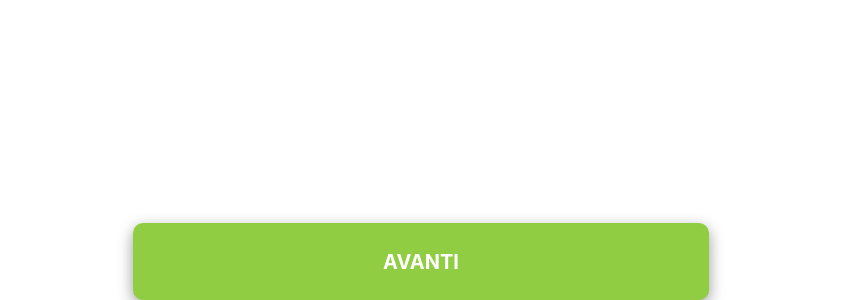
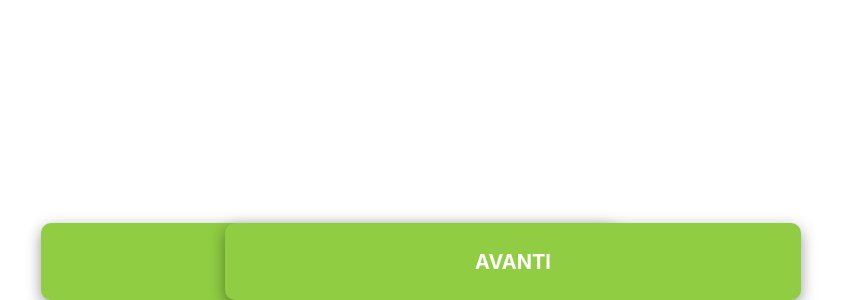
Before and after one commit to annabenettoni/NOVEZZINA, a React (Create React App) app in the folder novezzina/: page /spiegazione in a window 1280 px wide. Shown: the part 2145-2445 px from the top of the page, without its empty margins (219-1060 px from the left). Built offline with nearby package versions, Linux system fonts and the light colour scheme.

Commit message:
bottoni indietro ed avanti

```diff
--- a/novezzina/src/pages/css/spiegazione.css
+++ b/novezzina/src/pages/css/spiegazione.css
@@ -5,7 +5,7 @@
     align-items: center;
 }
 
-#styleAvanti-spiegazione{
+#styleAvanti-spiegazione-indietro{
     display: flex;
     justify-content: center;
     align-items: center;
@@ -15,6 +15,23 @@
     box-shadow: 0px 5px 15px rgba(0, 0, 0, 0.4);
     position: absolute;
     margin-top: 185%;
+    margin-right: 23vh;
+    z-index: 3;
+}
+
+#styleAvanti-spiegazione-avanti{
+    display: flex;
+    justify-content: center;
+    align-items: center;
+    background-color: #90CD43;
+    width: 45%;
+    border-radius: 10px;
+    box-shadow: 0px 5px 15px rgba(0, 0, 0, 0.4);
+    position: absolute;
+    margin-top: 185%;
+    margin-left: 23vh;
+    z-index: 3;
+
 }
 
 #fontAvanti-spiegazione{
--- a/novezzina/src/pages/spiegazione.js
+++ b/novezzina/src/pages/spiegazione.js
@@ -6,7 +6,7 @@ import HappyFiorelloMeta from '../img/happyFiorelloMeta.svg';
 export default function Spiegazione() {
     const testi = [
         "Ciao piccoli esploratori! Io sono Fiorello e sono qui per darvi il benvenuto in questa avventura emozionante! Siete pronti a mettere alla prova le vostre abilità? Ora vi dirò poche e semplici regole da seguire, INIZIAMO!",
-        "L’impresa che vi attende è un viaggio attraverso la natura, un viaggio che vi porterà a scoprire segreti nascosti e meraviglie incredibili. Ora, ascoltate attentamente...",
+        "L'impresa che vi attende è un viaggio attraverso la natura, un viaggio che vi porterà a scoprire segreti nascosti e meraviglie incredibili. Ora, ascoltate attentamente...",
         "Regola numero uno: esplorate con curiosità e rispetto. La natura è la nostra guida, me compreso e il nostro tesoro, quindi trattatela con gentilezza e attenzione mentre procedete.",
         "Regola numero due: seguite le indicazioni. Ogni QR code che scannerizzerete vi porterà a una nuova tappa e a una nuova sfida. Ascoltate attentamente ciò che gli animali vi diranno e seguite i loro suggerimenti con attenzione",
         "Regola numero tre: divertitevi! Questa è un'avventura pensata per farvi sorridere, ridere e imparare. Non abbiate paura di esplorare e lasciatevi sorprendere dalla bellezza che vi circonda.",
@@ -15,7 +15,13 @@ export default function Spiegazione() {
 
     const [indiceTestoCorrente, setIndiceTestoCorrente] = useState(0);
 
-    function cambiaTesto() {
+
+    function cambiaTestoIndietro() {
+        // Decrementa l'indice del testo corrente
+        setIndiceTestoCorrente((prevIndice) => prevIndice - 1);
+    }
+
+    function cambiaTestoAvanti() {
         // Incrementa l'indice del testo corrente
         setIndiceTestoCorrente((prevIndice) => prevIndice + 1);
     }
@@ -27,9 +33,20 @@ export default function Spiegazione() {
                 testo={testi[indiceTestoCorrente]}
                 id="testo"
             />
+                        <div
+                id='styleAvanti-spiegazione-indietro'
+                onClick={cambiaTestoIndietro}
+                style={{
+                    cursor: 'pointer',
+                    width: "45%", // Adatta la larghezza al contenuto
+                }}
+            >
+                <h4 id='fontAvanti-spiegazione'>INDIETRO</h4>
+            </div>
+
             <div
-                id='styleAvanti-spiegazione'
-                onClick={cambiaTesto}
+                id='styleAvanti-spiegazione-avanti'
+                onClick={cambiaTestoAvanti}
                 style={{
                     cursor: 'pointer',
                     width: "45%", // Adatta la larghezza al contenuto
```
